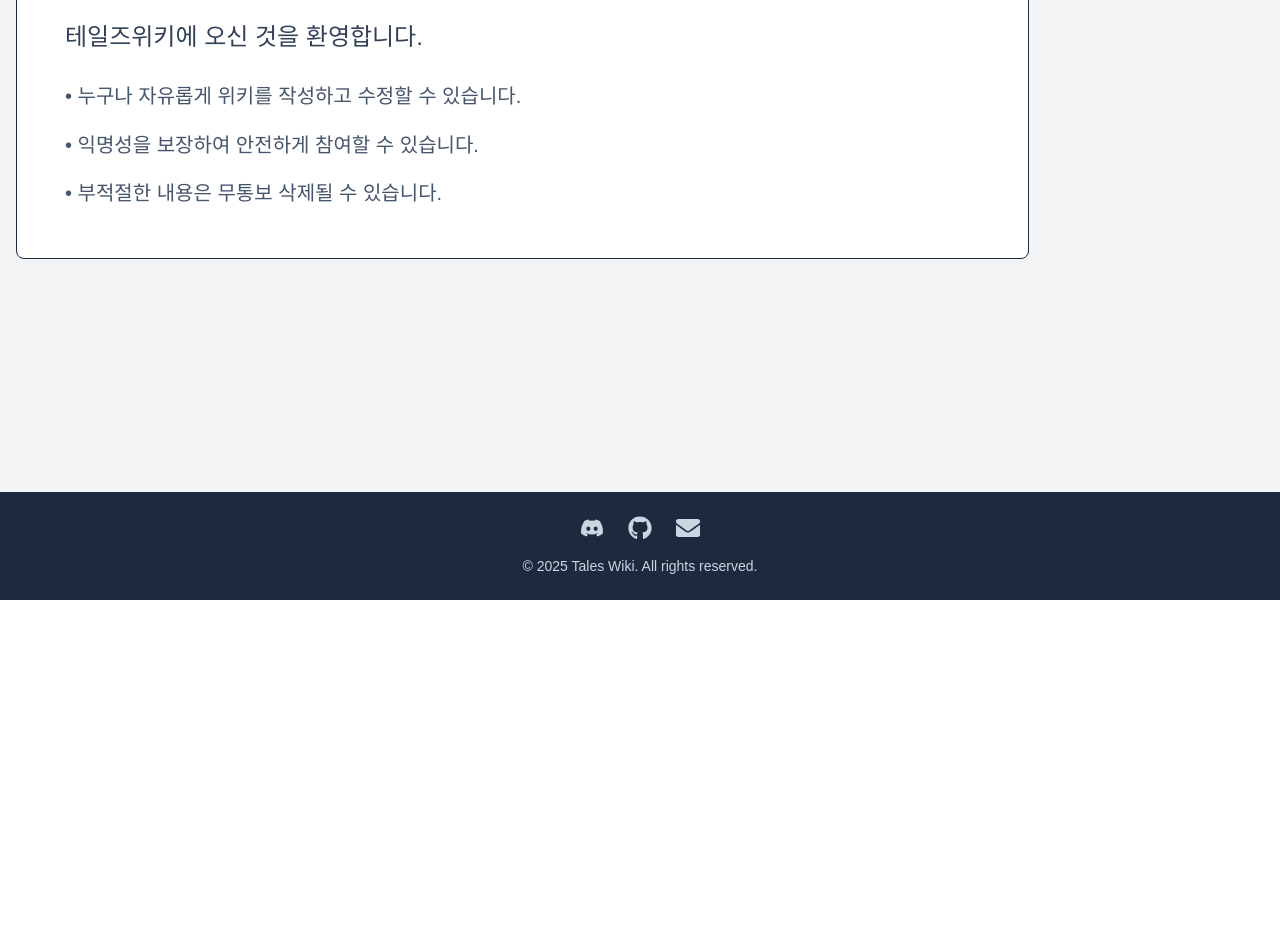
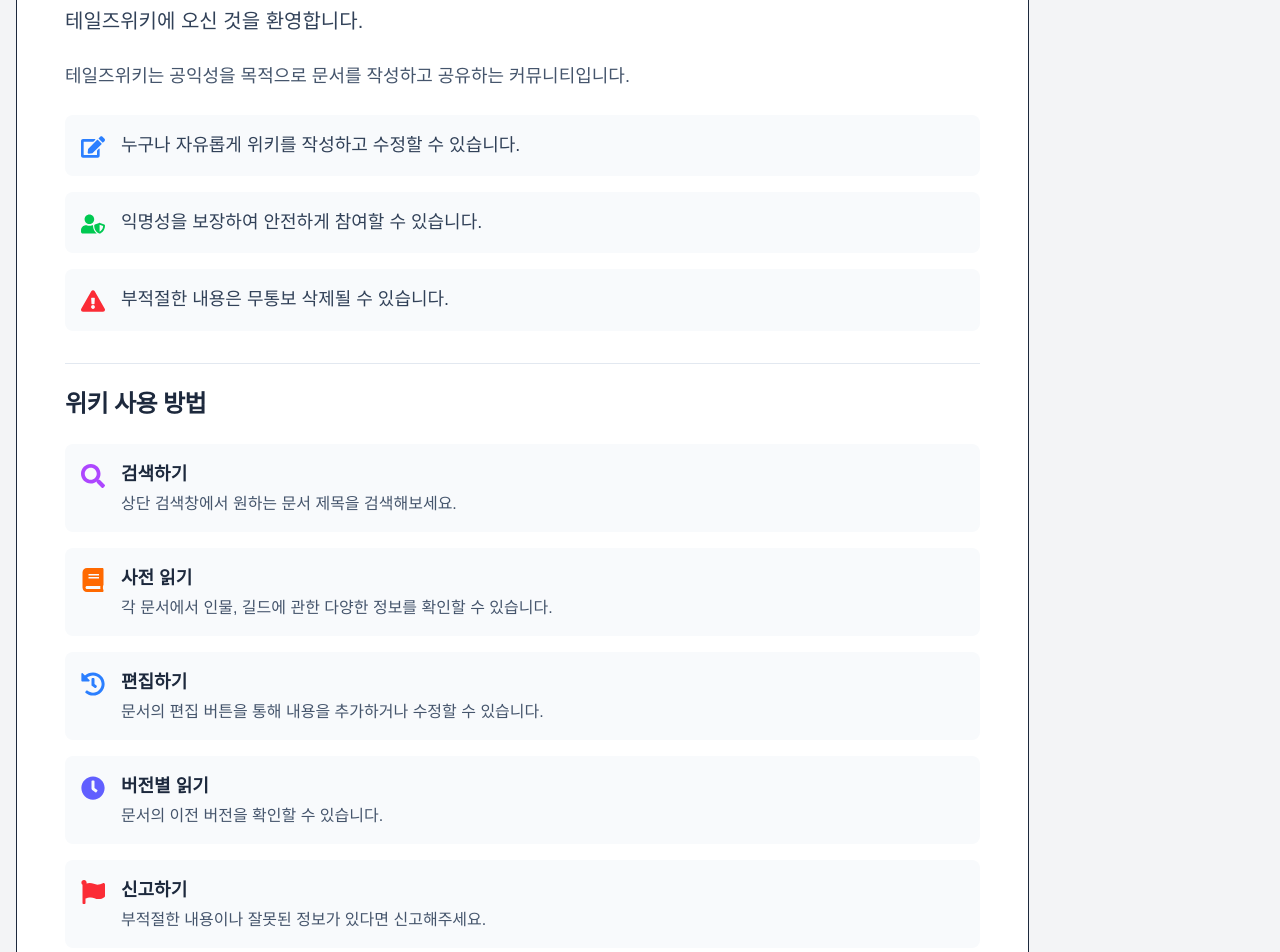
Before and after one commit to tales-wiki/frontend, a React (Vite) app in the folder client/: page / in a window 1280 px wide. Shown: the part 200-1152 px from the top of the page. Before the commit the page ends 800 px from the top, so only its background shows below. Built offline with nearby package versions, Linux system fonts and the light colour scheme; no server answers; a small style sheet from the web is missing; the HTML template or start-up script is replaced by a standard one; a web font is replaced by a local one.

Commit message:
style: 대문 디자인 수정

```diff
--- a/client/src/pages/Home.tsx
+++ b/client/src/pages/Home.tsx
@@ -1,3 +1,13 @@
+import {
+  FaBook,
+  FaClock,
+  FaEdit,
+  FaExclamationTriangle,
+  FaFlag,
+  FaHistory,
+  FaSearch,
+  FaUserShield,
+} from "react-icons/fa";
 import RecentEdits from "../components/RecentEdits";
 
 const Home = () => {
@@ -7,23 +17,101 @@ const Home = () => {
         {/* 왼쪽 섹션: 안내문 내용 */}
         <div className="w-full lg:flex-[5]">
           <div className="bg-white rounded-lg border border-slate-800 p-5 lg:p-12">
-            <h2 className="text-3xl lg:text-4xl font-bold mb-5 lg:mb-8 text-slate-800">
+            <h2 className="text-2xl sm:text-3xl font-bold mb-4 sm:mb-6 text-slate-800 tracking-tight">
               안내문
             </h2>
-            <div className="space-y-5 lg:space-y-6">
-              <p className="text-xl lg:text-2xl text-slate-700 leading-relaxed">
+            <div className="space-y-4 sm:space-y-6">
+              <p className="text-lg sm:text-xl text-slate-700 leading-relaxed font-medium">
                 테일즈위키에 오신 것을 환영합니다.
               </p>
-              <div className="space-y-4">
-                <p className="text-lg lg:text-xl text-slate-600 leading-relaxed">
-                  • 누구나 자유롭게 위키를 작성하고 수정할 수 있습니다.
-                </p>
-                <p className="text-lg lg:text-xl text-slate-600 leading-relaxed">
-                  • 익명성을 보장하여 안전하게 참여할 수 있습니다.
-                </p>
-                <p className="text-lg lg:text-xl text-slate-600 leading-relaxed">
-                  • 부적절한 내용은 무통보 삭제될 수 있습니다.
-                </p>
+              <p className="text-base sm:text-lg text-slate-600 leading-relaxed">
+                테일즈위키는 공익성을 목적으로 문서를 작성하고 공유하는
+                커뮤니티입니다.
+              </p>
+              <div className="space-y-3 sm:space-y-4">
+                <div className="flex items-start gap-3 sm:gap-4 p-3 sm:p-4 bg-slate-50 rounded-lg hover:bg-slate-100 transition-colors">
+                  <FaEdit className="text-xl sm:text-2xl text-blue-500 mt-1" />
+                  <p className="text-base sm:text-lg text-slate-700 leading-relaxed font-medium">
+                    누구나 자유롭게 위키를 작성하고 수정할 수 있습니다.
+                  </p>
+                </div>
+                <div className="flex items-start gap-3 sm:gap-4 p-3 sm:p-4 bg-slate-50 rounded-lg hover:bg-slate-100 transition-colors">
+                  <FaUserShield className="text-xl sm:text-2xl text-green-500 mt-1" />
+                  <p className="text-base sm:text-lg text-slate-700 leading-relaxed font-medium">
+                    익명성을 보장하여 안전하게 참여할 수 있습니다.
+                  </p>
+                </div>
+                <div className="flex items-start gap-3 sm:gap-4 p-3 sm:p-4 bg-slate-50 rounded-lg hover:bg-slate-100 transition-colors">
+                  <FaExclamationTriangle className="text-xl sm:text-2xl text-red-500 mt-1" />
+                  <p className="text-base sm:text-lg text-slate-700 leading-relaxed font-medium">
+                    부적절한 내용은 무통보 삭제될 수 있습니다.
+                  </p>
+                </div>
+              </div>
+
+              <div className="mt-6 sm:mt-8 pt-4 sm:pt-6 border-t border-slate-200">
+                <h3 className="text-xl sm:text-2xl font-bold mb-4 sm:mb-6 text-slate-800 tracking-tight">
+                  위키 사용 방법
+                </h3>
+                <div className="space-y-3 sm:space-y-4">
+                  <div className="flex items-start gap-3 sm:gap-4 p-3 sm:p-4 bg-slate-50 rounded-lg hover:bg-slate-100 transition-colors">
+                    <FaSearch className="text-xl sm:text-2xl text-purple-500 mt-1" />
+                    <div>
+                      <p className="text-base sm:text-lg font-semibold text-slate-800">
+                        검색하기
+                      </p>
+                      <p className="text-sm sm:text-base text-slate-600 mt-1">
+                        상단 검색창에서 원하는 문서 제목을 검색해보세요.
+                      </p>
+                    </div>
+                  </div>
+                  <div className="flex items-start gap-3 sm:gap-4 p-3 sm:p-4 bg-slate-50 rounded-lg hover:bg-slate-100 transition-colors">
+                    <FaBook className="text-xl sm:text-2xl text-orange-500 mt-1" />
+                    <div>
+                      <p className="text-base sm:text-lg font-semibold text-slate-800">
+                        사전 읽기
+                      </p>
+                      <p className="text-sm sm:text-base text-slate-600 mt-1">
+                        각 문서에서 인물, 길드에 관한 다양한 정보를 확인할 수
+                        있습니다.
+                      </p>
+                    </div>
+                  </div>
+                  <div className="flex items-start gap-3 sm:gap-4 p-3 sm:p-4 bg-slate-50 rounded-lg hover:bg-slate-100 transition-colors">
+                    <FaHistory className="text-xl sm:text-2xl text-blue-500 mt-1" />
+                    <div>
+                      <p className="text-base sm:text-lg font-semibold text-slate-800">
+                        편집하기
+                      </p>
+                      <p className="text-sm sm:text-base text-slate-600 mt-1">
+                        문서의 편집 버튼을 통해 내용을 추가하거나 수정할 수
+                        있습니다.
+                      </p>
+                    </div>
+                  </div>
+                  <div className="flex items-start gap-3 sm:gap-4 p-3 sm:p-4 bg-slate-50 rounded-lg hover:bg-slate-100 transition-colors">
+                    <FaClock className="text-xl sm:text-2xl text-indigo-500 mt-1" />
+                    <div>
+                      <p className="text-base sm:text-lg font-semibold text-slate-800">
+                        버전별 읽기
+                      </p>
+                      <p className="text-sm sm:text-base text-slate-600 mt-1">
+                        문서의 이전 버전을 확인할 수 있습니다.
+                      </p>
+                    </div>
+                  </div>
+                  <div className="flex items-start gap-3 sm:gap-4 p-3 sm:p-4 bg-slate-50 rounded-lg hover:bg-slate-100 transition-colors">
+                    <FaFlag className="text-xl sm:text-2xl text-red-500 mt-1" />
+                    <div>
+                      <p className="text-base sm:text-lg font-semibold text-slate-800">
+                        신고하기
+                      </p>
+                      <p className="text-sm sm:text-base text-slate-600 mt-1">
+                        부적절한 내용이나 잘못된 정보가 있다면 신고해주세요.
+                      </p>
+                    </div>
+                  </div>
+                </div>
               </div>
             </div>
           </div>
```
